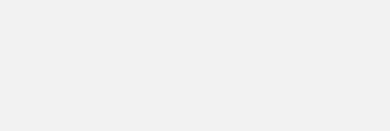
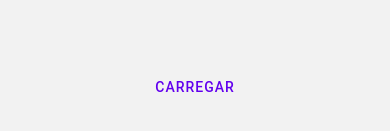
Before and after one commit to meau-app/client, a React Native app: screen /Adopt in a window 390 px wide. Shown: the part 367-498 px from the top of the page. Built offline with nearby package versions, Linux system fonts and the light colour scheme.

Commit message:
Fix animal list loading
Signed-off-by: Rafael Campos Nunes <rafaelnunes@engineer.com>

```diff
--- a/src/pages/Adopt/index.tsx
+++ b/src/pages/Adopt/index.tsx
@@ -1,15 +1,32 @@
-import React from 'react';
-import { View, Text, StyleSheet, Button } from 'react-native';
+import React, { useState } from 'react';
+import { View, StyleSheet, Alert } from 'react-native';
+import { Button, Text } from 'react-native-paper';
 import { useNavigation } from '@react-navigation/native';
-import { auth } from '../../service/database/firebase';
-import { getFirestore, setDoc, doc } from 'firebase/firestore';
-import * as SecureStore from 'expo-secure-store';
+
+import { API } from '../../service/api';
 
 export default function Adopt() {
   const navigation = useNavigation();
 
+  let api = new API();
+
+  function request() {
+    api
+      .pets()
+      .then(v => {
+        setPets(v);
+      })
+      .catch(e => {
+        Alert.alert(e);
+      });
+  }
+
+  const [pets, setPets] = useState('');
+
   return (
     <View style={styles.container}>
+      <Button onPress={request}>carregar</Button>
+      <Text>{pets}</Text>
     </View>
   );
 }
--- a/src/pages/Login/index.tsx
+++ b/src/pages/Login/index.tsx
@@ -23,7 +23,7 @@ export default function Login() {
         to('Home');
       })
       .catch(error => {
-        Alert.alert('Email ou senha inválidos');
+        Alert.alert('email ou senha inválidos');
       });
   }
 
```
Also changed, not shown: src/pages/Home/index.tsx (+13 -9 lines).
